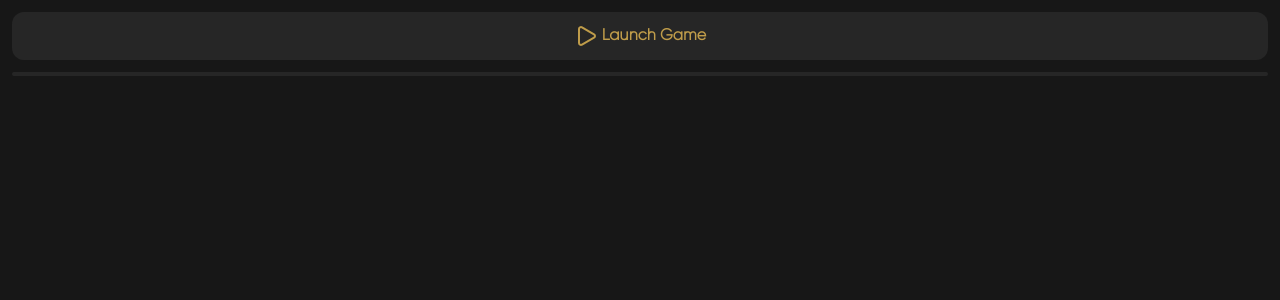
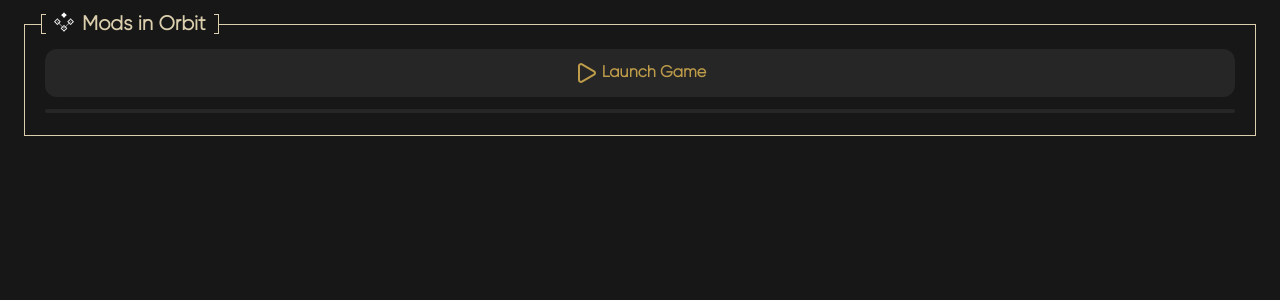
Before and after one commit to southpawgeek/mods-in-orbit, a SvelteKit app: page / in a window 1280 px wide. Shown: the top 300 px of the page. Built offline with nearby package versions, Linux system fonts and the light colour scheme.

Commit message:
make borders mio-esque

```diff
--- a/src/app.css
+++ b/src/app.css
@@ -68,14 +68,27 @@
     color: var(--color-primary-100);
   }
 
+  .main-wrapper {
+    margin: 0.75rem;
+    width: 100%;
+    height: 100%;
+  }
+
   .fancy-header {
     display: flex;
     align-items: center;
     gap: 0.5rem;
     position: absolute;
     top: -1.25rem;
+    background-color: var(--color-primary-900)
+  }
+
+  .header-right {
     right: 1rem;
-    background-color: var(--color-primary-900)
+  }
+
+  .header-left {
+    left: 1rem;
   }
 
   .fancy-header-icon {
@@ -91,7 +104,7 @@
   }
 
   .fancy-headered-content {
-    margin: 0.25rem !important;
+    margin: 0.75rem !important;
     padding: 0.75rem 0.5rem;
     position: relative;
   }
--- a/src/lib/components/fancy/Header.svelte
+++ b/src/lib/components/fancy/Header.svelte
@@ -1,10 +1,13 @@
 <script lang="ts">
   import tabTrinkets from "$lib/assets/tab_trinkets.png";
 
-  let { text = "" } = $props<{ text?: string }>();
+  let { text = "", position = "left" } = $props<{
+    text?: string;
+    position?: "left" | "right";
+  }>();
 </script>
 
-<div class="fancy-header">
+<div class="fancy-header {position === "left" ? "header-left" : "header-right"}">
   <div class="fancy-left">&nbsp;</div>
   <img src={tabTrinkets} alt="" class="fancy-header-icon" />
   <h3>{text}</h3>
--- a/src/lib/components/fancy/ModDetails.svelte
+++ b/src/lib/components/fancy/ModDetails.svelte
@@ -85,9 +85,12 @@
   //   });
 </script>
 
-<div class="relative flex w-[40%] min-w-72 flex-col border px-6 pt-6 pb-4">
+<div class="relative flex w-[40%] min-w-72 flex-col">
   <div class="fancy-headered-content">
-    <Header text={formatModName(mod.displayTitle)} />
+    <Header
+      text={formatModName(mod.displayTitle)}
+      position="right"
+    />
 
     <div>
       <a
@@ -122,7 +125,6 @@
         {mod.description}
       </p>
     {/if}
-  </div>
 
     {#if mod.dependencies !== null && mod.dependencies.length > -1}
       <button
@@ -156,7 +158,6 @@
         Already Installed
       </button>
     {/if}
-</div>
 
     <DependenciesDialog
       title={mod.displayTitle}
@@ -169,3 +170,5 @@
         />
       {/if}
     </DependenciesDialog>
+  </div>
+</div>
--- a/src/routes/+page.svelte
+++ b/src/routes/+page.svelte
@@ -7,6 +7,7 @@
   import type { ModEntry } from "$lib/types";
   import ModDetails from "$lib/components/fancy/ModDetails.svelte";
   import LaunchGame from "$lib/components/fancy/LaunchGame.svelte";
+  import Header from "$lib/components/fancy/Header.svelte";
 
   let name = $state("");
   let greetMsg = $state("");
@@ -20,8 +21,14 @@
   });
 </script>
 
+<div class="main-wrapper">
   <div class="flex overflow-hidden grow">
     <div class="flex flex-col overflow-hidden grow w-[60%] justify-start gap-0">
+      <div class="fancy-headered-content">
+        <Header
+          text="Mods in Orbit"
+          position="left"
+        />
         <LaunchGame />
         <div class="flex flex-col w-full overflow-hidden grow">
           <ModList
@@ -29,6 +36,7 @@
             bind:maxCount
             bind:selected={selectedMod}
           />
+        </div>
       </div>
     </div>
 
@@ -39,3 +47,4 @@
       ></ModDetails>
     {/if}
   </div>
+</div>
```
Lines whose indentation alone changed are shown as unchanged.
